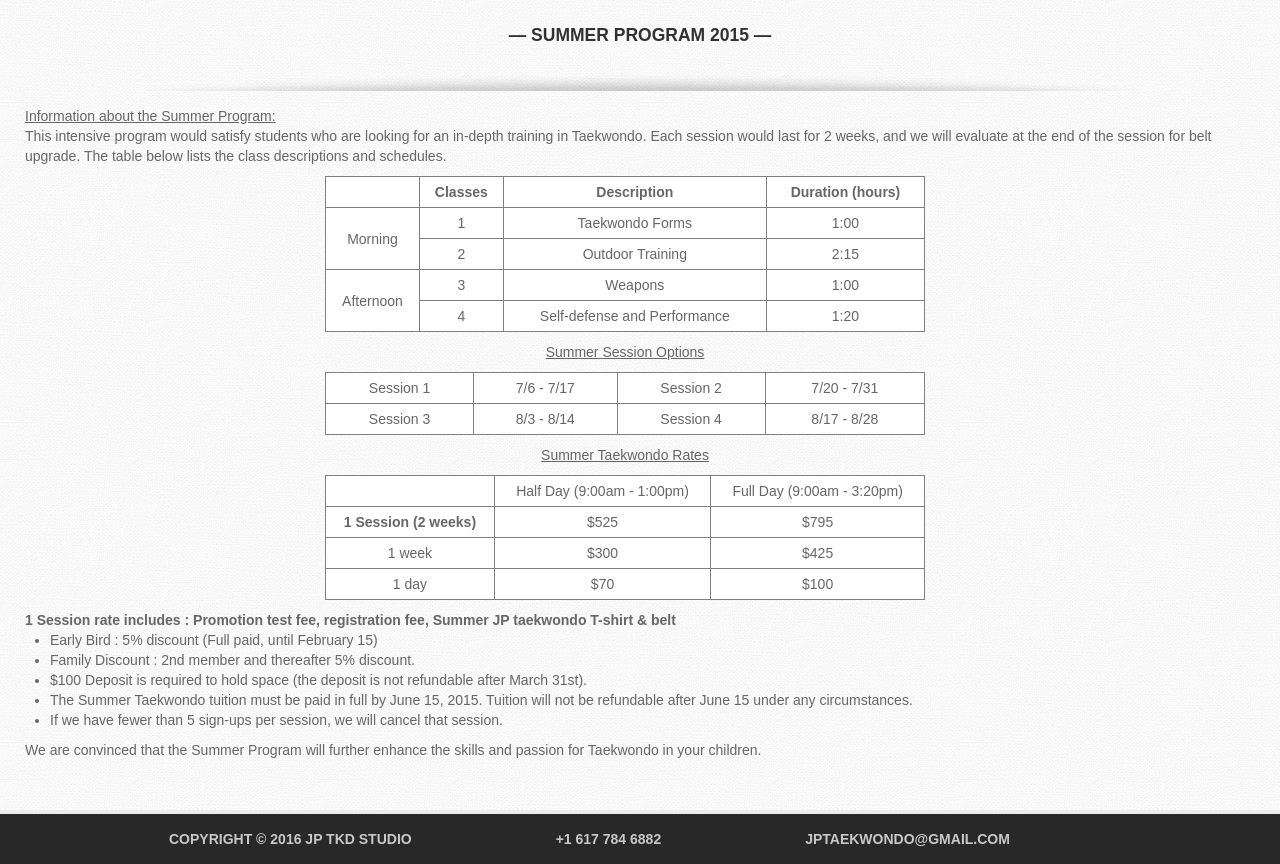
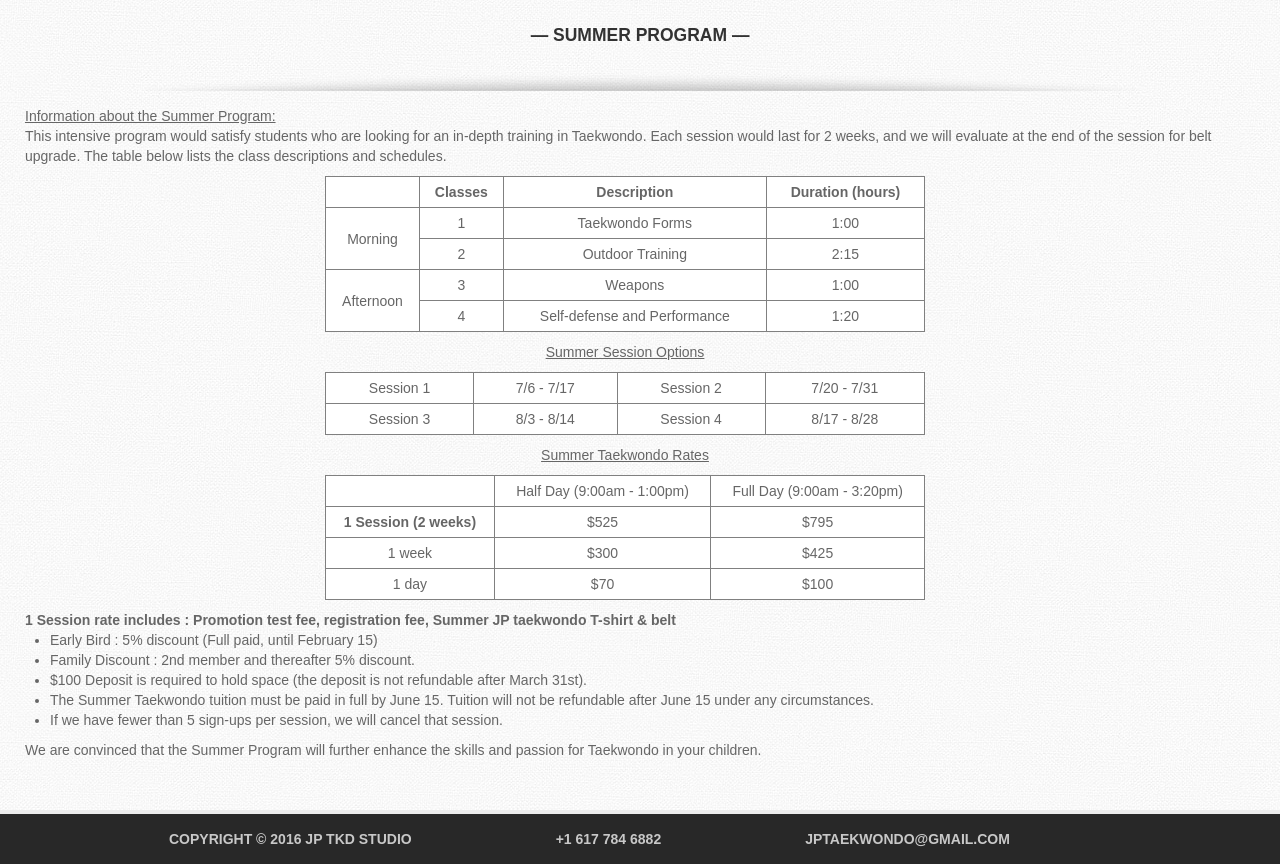
Before and after one commit to jklein/jptaekwondo, a PHP site: page /summer.php in a window 1280 px wide. Shown: the part 118-982 px from the top of the page. Run offline with PHP 8.4, Linux system fonts and the light colour scheme.

Commit message:
Update summer dates

```diff
--- a/summer.php
+++ b/summer.php
@@ -1,5 +1,5 @@
 <?php
-$page_name = 'SUMMER PROGRAM 2015';
+$page_name = 'SUMMER PROGRAM';
 
 require 'includes/header.php';
 ?>
@@ -90,7 +90,7 @@ require 'includes/header.php';
                 <li>Early Bird : 5% discount (Full paid, until February 15)</li>
                 <li>Family Discount : 2nd member and thereafter 5% discount.</li>
                 <li>$100 Deposit is required to hold space (the deposit is not refundable after March 31st).</li>
-                <li>The Summer Taekwondo tuition must be paid in full by June 15, 2015.
+                <li>The Summer Taekwondo tuition must be paid in full by June 15.
                 Tuition will not be refundable after June 15 under any circumstances.</li>
                 <li>If we have fewer than 5 sign-ups per session, we will cancel that session.</li>
             </ul>
```
